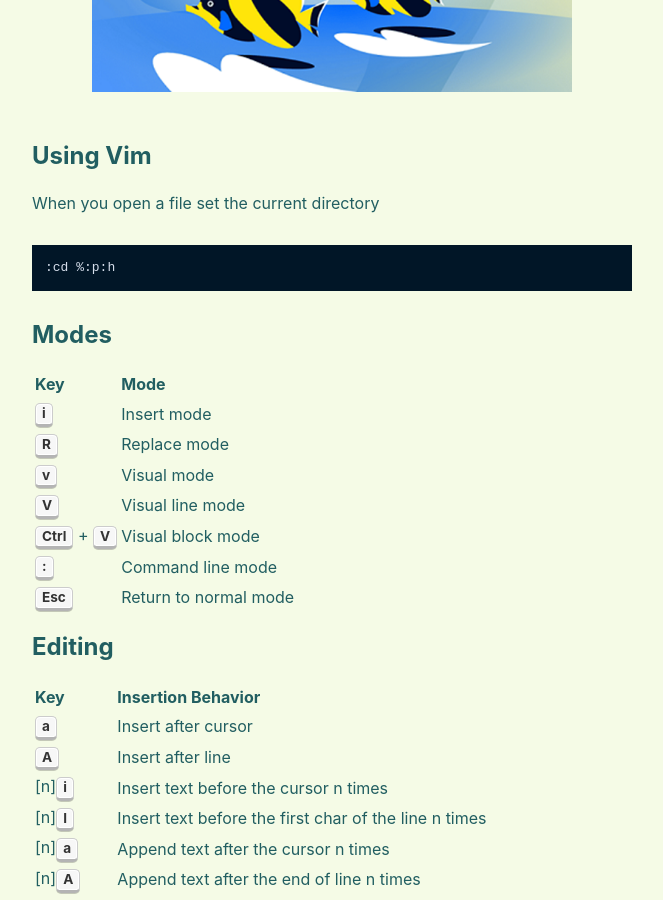
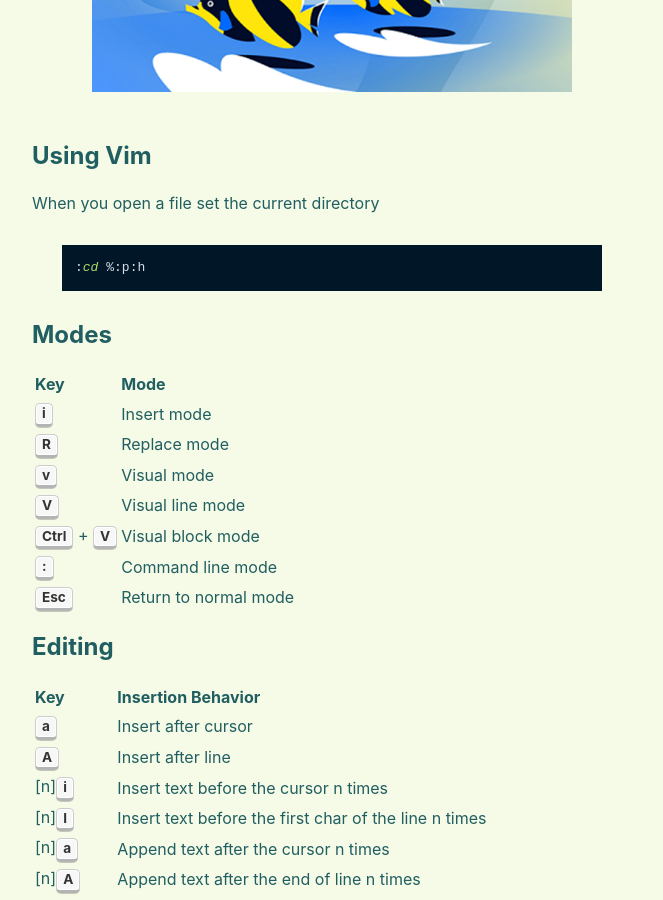
Before and after one commit to anthracitelabs/anthracitelabs.github.io, a Jekyll site: the page built from vim.md, in a window 1280 px wide and 900 px high, scrolled down 472 px. Shown: the whole window, without its empty margins (308-971 px from the left). Built offline with Jekyll 4.4.1, drawn with Linux system fonts in a browser that asks for light colours; the repository's description, which GitHub fills in, is left out; our own code applies the rules of GitHub Pages for plain Markdown files.

Commit message:
Update vim.md

```diff
--- a/vim.md
+++ b/vim.md
@@ -12,7 +12,7 @@
 ## Using Vim
 
 When you open a file set the current directory
-~~~~~~~~~~~~~~~ C
+~~~~~~~~~~~~~~~ c
 :cd %:p:h
 ~~~~~~~~~~~~~~~
 
```
